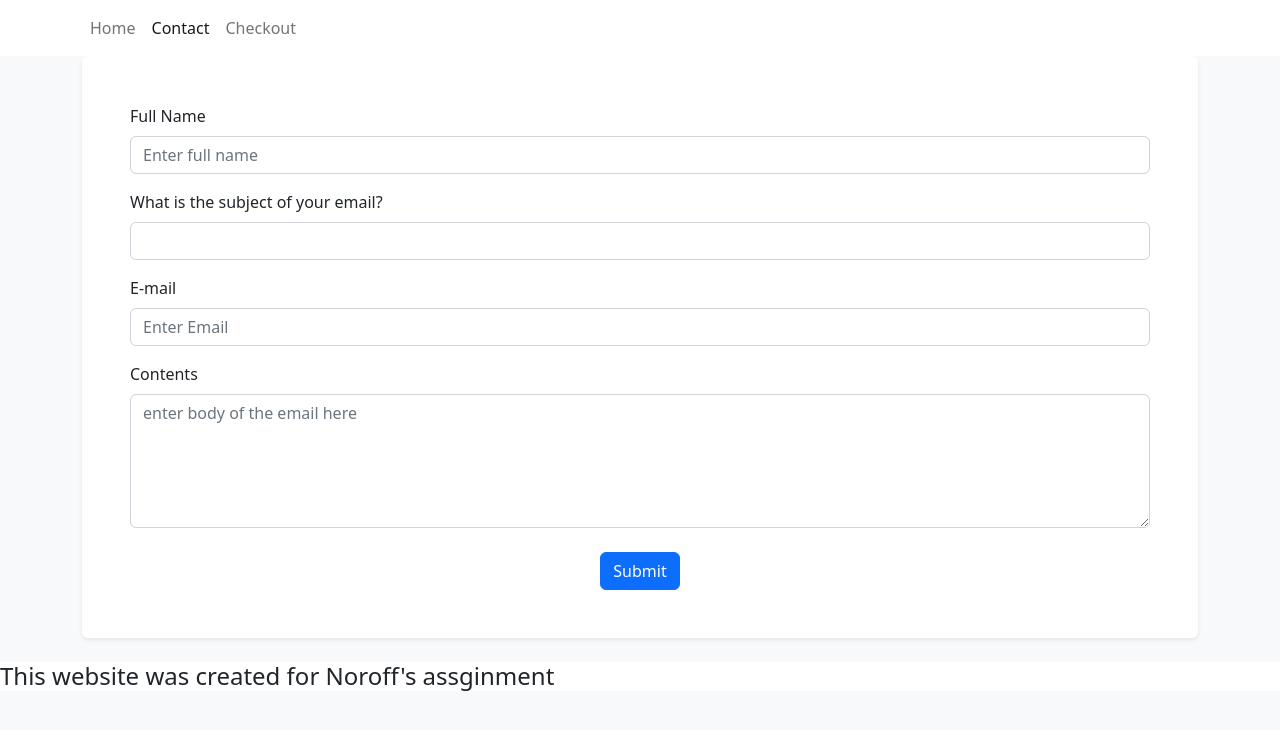
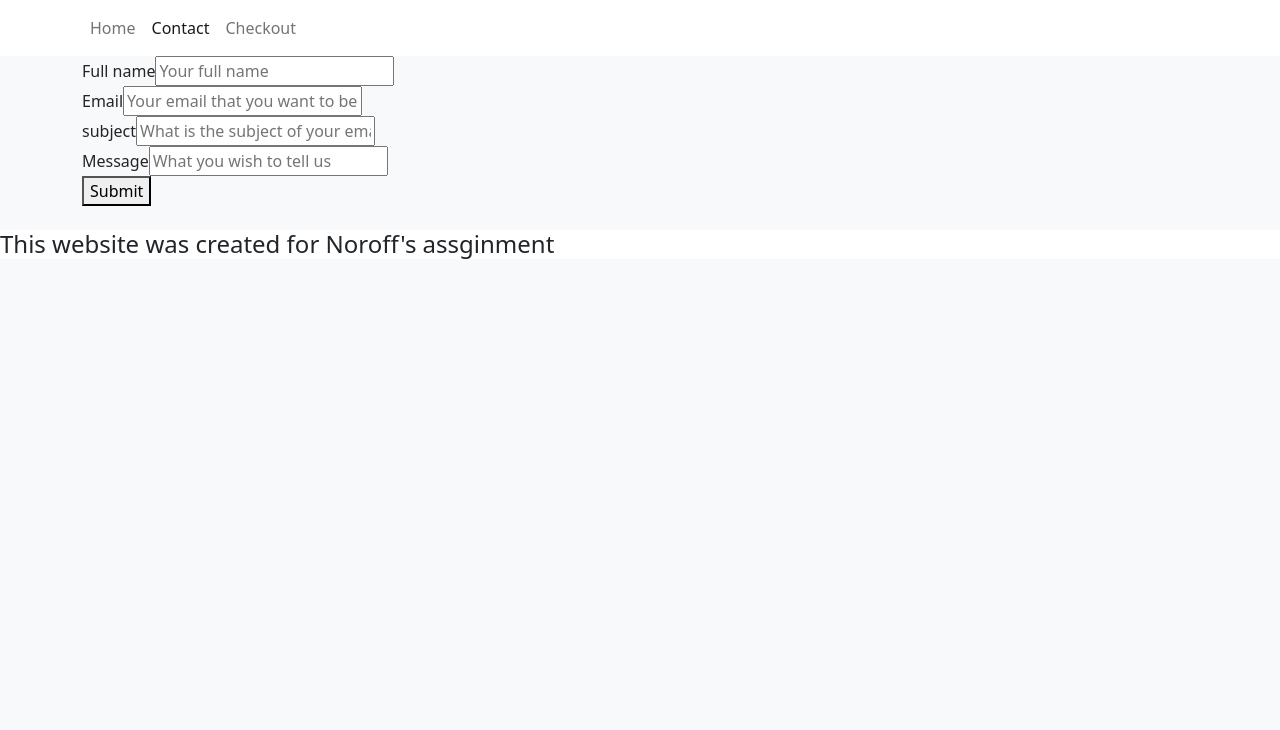
Before and after one commit to DanielPyb/JavaScript-Frameworks-ca, a React (Create React App) app: page /contact in a window 1280 px wide. Shown: the top 730 px of the page. Built offline with nearby package versions, Linux system fonts and the light colour scheme.

Commit message:
contact schema is currently working

```diff
--- a/src/pages/Contact.jsx
+++ b/src/pages/Contact.jsx
@@ -1,36 +1,88 @@
+import { useState } from "react";
 import { Button, Form, FormGroup, InputGroup, Row } from "react-bootstrap";
 
 export function Contact() {
+  const [fullName, setFullName] = useState("");
+  const [email, setEmail] = useState("");
+  const [subject, setSubject] = useState("");
+  const [emailBody, setEmailBody] = useState("");
+
+  function onFormSubmit(e) {
+    e.preventDefault();
+    if (
+      fullName.length >= 3 &&
+      /^\w+([\.-]?\w+)*@\w+([\.-]?\w+)*(\.\w{2,3})+$/.test(email) &&
+      emailBody.length >= 3 &&
+      subject.length >= 3
+    ) {
+      const body = {
+        fullName: fullName,
+        email: email,
+        subject: subject,
+        body: emailBody,
+      };
+      console.log(body);
+    } else {
+      console.log("not correctly inputed");
+    }
+  }
+
+  function onNameChange(e) {
+    setFullName(e.target.value);
+  }
+  function onEmailChange(e) {
+    setEmail(e.target.value);
+  }
+
+  function onEmailBodyChange(e) {
+    setEmailBody(e.target.value);
+  }
+
+  function onSubjectChange(e) {
+    setSubject(e.target.value);
+  }
+
   return (
-    <FormGroup className="mt-5d-flex justify-content-center align-items-center">
-      <Form className="rounded bg-white shadow-sm p-5">
-        <Form.Group className="mb-3" controlId="formFullname">
-          <Form.Label>Full Name</Form.Label>
-          <Form.Control type="text" placeholder="Enter full name" />
-        </Form.Group>
-
-        <Form.Group className="mb-3" controlId="formSubject">
-          <Form.Label>What is the subject of your email?</Form.Label>
-          <Form.Control type="text" />
-        </Form.Group>
-
-        <Form.Group className="mb-3" controlId="formEmail">
-          <Form.Label>E-mail</Form.Label>
-          <Form.Control type="email" placeholder="Enter Email" />
-        </Form.Group>
-
-        <Form.Group>
-          <Form.Label>Contents</Form.Label>
-          <Form.Control
-            as="textarea"
-            rows="5"
-            placeholder="enter body of the email here"
-          />
-        </Form.Group>
-        <Form.Group className="mt-4 d-flex justify-content-center align-items-center">
-          <Button>Submit</Button>
-        </Form.Group>
-      </Form>
-    </FormGroup>
+    <div>
+      <form onSubmit={onFormSubmit}>
+        <FormGroup>
+          <label htmlFor="full-name">Full name</label>
+          <input
+            name="full-name"
+            value={fullName}
+            placeholder="Your full name"
+            onChange={onNameChange}
+          ></input>
+        </FormGroup>
+        <FormGroup>
+          <label htmlFor="email">Email</label>
+          <input
+            name="email"
+            value={email}
+            placeholder="Your email that you want to be contacted on"
+            onChange={onEmailChange}
+          ></input>
+        </FormGroup>
+        <FormGroup>
+          <label htmlFor="subject">subject</label>
+          <input
+            name="subject"
+            value={subject}
+            placeholder="What is the subject of your email?"
+            onChange={onSubjectChange}
+          ></input>
+        </FormGroup>
+        <FormGroup>
+          <label htmlFor="email-body">Message</label>
+          <input
+            name="email-body"
+            value={emailBody}
+            placeholder="What you wish to tell us"
+            onChange={onEmailBodyChange}
+          ></input>
+        </FormGroup>
+        <button>Submit</button>
+      </form>
+    </div>
   );
 }
```
